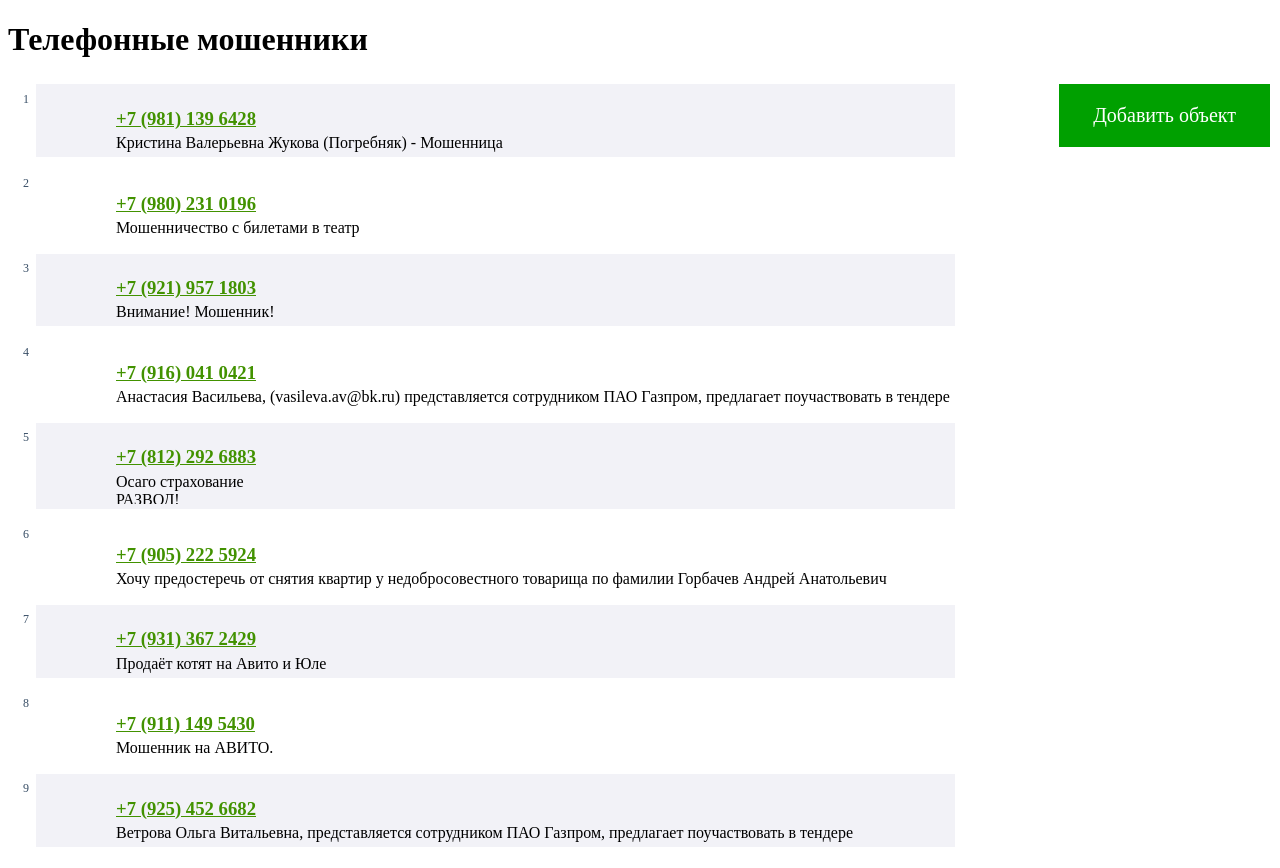
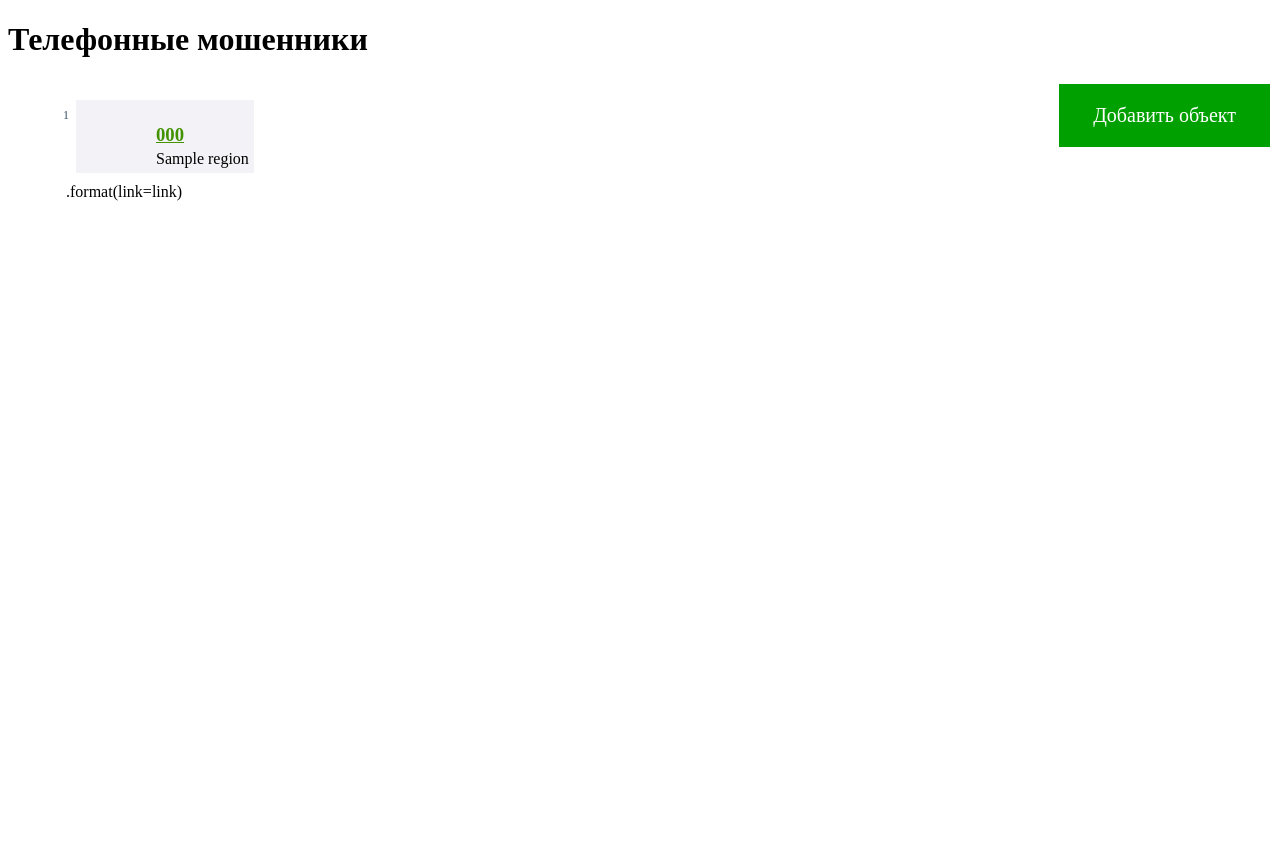
Before and after one commit to Rblba20/wed_project, a Flask app: template templates/test.html in a window 1280 px wide. After the commit the page ends 201 px from the top, so only its background shows below. Run offline with Flask 2, Linux system fonts and the light colour scheme; the template is opened without the code that fills it: most values are stand-ins (such as "Sample title", 1, 10 or a date in 2020).

Commit message:
база данных

```diff
--- a/main.py
+++ b/main.py
@@ -1,3 +1,6 @@
+import datetime
+import sqlite3
+
 from flask import Flask, request, url_for, render_template
 
 app = Flask(__name__)
@@ -16,7 +19,24 @@
 
 @app.route('/test')
 def test():
-    return render_template('test.html')
+    con = sqlite3.connect("db/phone_scammers.db")
+    cr = con.cursor()
+    numbers = cr.execute("""SELECT NUMBER FROM phones
+                WHERE NUMBER > 0""").fetchall()
+    phones = cr.execute("""SELECT PHONE FROM phones
+                WHERE NUMBER > 0""").fetchall()
+    texts = cr.execute("""SELECT TEXT FROM phones
+                WHERE NUMBER > 0""").fetchall()
+    datetimes = cr.execute("""SELECT DATETIME FROM phones
+                WHERE NUMBER > 0""").fetchall()
+    regions = cr.execute("""SELECT REGION FROM phones
+                WHERE NUMBER > 0""").fetchall()
+    links = []
+    for i in numbers:
+        a = '/topic/ps/' + i
+        links.append(a)
+    return render_template('test.html', numbers=numbers, phones=phones, texts=texts, datetimes=datetimes,
+                           regions=regions, links=links)
 
 
 @app.route('/add_phone', methods=['POST', 'GET'])
@@ -24,11 +44,32 @@
     if request.method == 'GET':
         return render_template('add_phone.html')
     elif request.method == 'POST':
+        con = sqlite3.connect("db/phone_scammers.db")
+        cr = con.cursor()
+        numbers = cr.execute("""SELECT NUMBER FROM phones
+                    WHERE NUMBER > 0""").fetchall()
+        if numbers == []:
+            number = 1
+        else:
+            number = max(numbers) + 1
+        phone = request.form['mobile']
+        text = request.form['message']
+        data_time = request.form['datetime-local']
+        data_time = data_time.replace('T', ' ')
+        print(data_time)
+        region = request.form['regions']
+        cr.execute("""INSERT INTO phones(NUMBER,PHONE,TEXT,DATETIME,REGION) VALUES(?,?,?,?,?)""",
+                   (number, phone, text, data_time, region))
         print(request.form['mobile'])
         print(request.form['message'])
         print(request.form['datetime-local'])
         print(request.form['regions'])
-        return "Форма отправлена"
+        return render_template('return.html')
+
+
+@app.route('/topic/ps/<int:number>')
+def topic_ps(number):
+    return
 
 
 if __name__ == '__main__':
--- a/templates/add_phone.html
+++ b/templates/add_phone.html
@@ -16,6 +16,7 @@
       <div>
       <label for="regions"> Выберите регион проживания</label>
       <select name="regions">
+        <option value="Выберите регион">Выберите регион</option>
         <option value="Алтайский край">Алтайский край</option>
         <option value="Амурская область">Амурская область</option>
         <option value="Архангельская область">Архангельская область</option>
--- a/templates/test.html
+++ b/templates/test.html
@@ -5,6 +5,7 @@
     <meta name="viewport" content="width=device-width, initial-scale=1, shrink-to-fit=no">
     <link rel="stylesheet" type="text/css" href="static/css/two.css" />
     <title>Телефонные мошенники</title>
+    <style>li{list-style-type: none}</style>
     <style>
       .button {
       float: right;
@@ -30,21 +31,13 @@
         <a href="http://127.0.0.1:8080/add_phone" class="button">Добавить объект</a>
         <div id="content">
             <table><tr><td id="td_center"><div class="black"><div class="list"><dl class="disabled_minus">
-                <dt><div class="number"><sup>1</sup></div></dt><dd class="odd"><div class="inner"><div class="text"><div class="cover">
-                <h3><a href="/obj290/index.html?kk=a8d3f15799">+7&nbsp;(981)&nbsp;139&nbsp;6428</a></h3><p>Кристина Валерьевна Жукова (Погребняк) - Мошенница</p></div></div></div></dd>
-                <dt><div class="number"><sup>2</sup></div></dt><dd><div class="inner"><div class="text"><div class="cover">
-                <h3><a href="/obj308/index.html?kk=a8d3f15799">+7&nbsp;(980)&nbsp;231&nbsp;0196</a></h3><p>Мошенничество с билетами в театр</p></div></div></div></dd>
-                <dt><div class="number"><sup>3</sup></div></dt><dd class="odd"><div class="inner"><div class="text"><div class="cover"><h3><a href="/obj268/index.html?kk=a8d3f15799">+7&nbsp;(921)&nbsp;957&nbsp;1803</a></h3>
-                <p>Внимание! Мошенник!</p></div></div></div></dd><dt><div class="number"><sup>4</sup></div></dt><dd><div class="inner"><div class="text"><div class="cover"><h3><a href="/obj231/index.html?kk=a8d3f15799">+7&nbsp;(916)&nbsp;041&nbsp;0421</a></h3><p>Анастасия Васильева, (vasileva.av@bk.ru) представляется сотрудником ПАО Газпром, предлагает поучаствовать в тендере</p></div></div></div></dd><dt><div class="number"><sup>5</sup></div></dt>
-                <dd class="odd"><div class="inner"><div class="text"><div class="cover"><h3><a href="/obj115/index.html?kk=a8d3f15799">+7&nbsp;(812)&nbsp;292&nbsp;6883</a></h3><p>Осаго страхование
-<br/>РАЗВОД!</p></div></div></div></dd><dt><div class="number"><sup>6</sup></div></dt><dd><div class="inner"><div class="text"><div class="cover">
-                <h3><a href="/obj307/index.html?kk=a8d3f15799">+7&nbsp;(905)&nbsp;222&nbsp;5924</a></h3><p>Хочу предостеречь от снятия квартир у недобросовестного товарища по фамилии Горбачев Андрей Анатольевич</p></div></div></div></dd>
-                <dt><div class="number"><sup>7</sup></div></dt><dd class="odd"><div class="inner"><div class="text"><div class="cover">
-                <h3><a href="/obj300/index.html?kk=a8d3f15799">+7&nbsp;(931)&nbsp;367&nbsp;2429</a></h3><p>Продаёт котят на Авито и Юле</p></div></div></div></dd>
-                <dt><div class="number"><sup>8</sup></div></dt><dd><div class="inner"><div class="text"><div class="cover">
-                <h3><a href="/obj267/index.html?kk=a8d3f15799">+7&nbsp;(911)&nbsp;149&nbsp;5430</a></h3><p>Мошенник на АВИТО.</p></div></div></div></dd>
-                <dt><div class="number"><sup>9</sup></div></dt><dd class="odd"><div class="inner"><div class="text"><div class="cover">
-                <h3><a href="/obj230/index.html?kk=a8d3f15799">+7&nbsp;(925)&nbsp;452&nbsp;6682</a></h3><p>Ветрова Ольга Витальевна, представляется сотрудником ПАО Газпром, предлагает поучаствовать в тендере</p></div></div></div></dd></dl>
+    <ul>
+    {% for number in numbers %}
+        <li> <dt><div class="number"><sup>{{ number }}</sup></div></dt><dd class="odd"><div class="inner"><div class="text"><div class="cover">
+        <h3><a href={links[number-1]}>{{ phones[number-1] }}</a></h3><p>{{ regions[number-1] }}</p></div></div></div></dd>.format(link=link)</li>
+    {% endfor %}
+</ul>
+</dl>
                 <div id="refresh_global"></div></div></div></td>
 </tr></table></div>
         </div></div></div>
```
Also changed, not shown: templates/return.html (added, +12 -0 lines), db/phone_scammers.db, templates/topic_phones.html (added).
